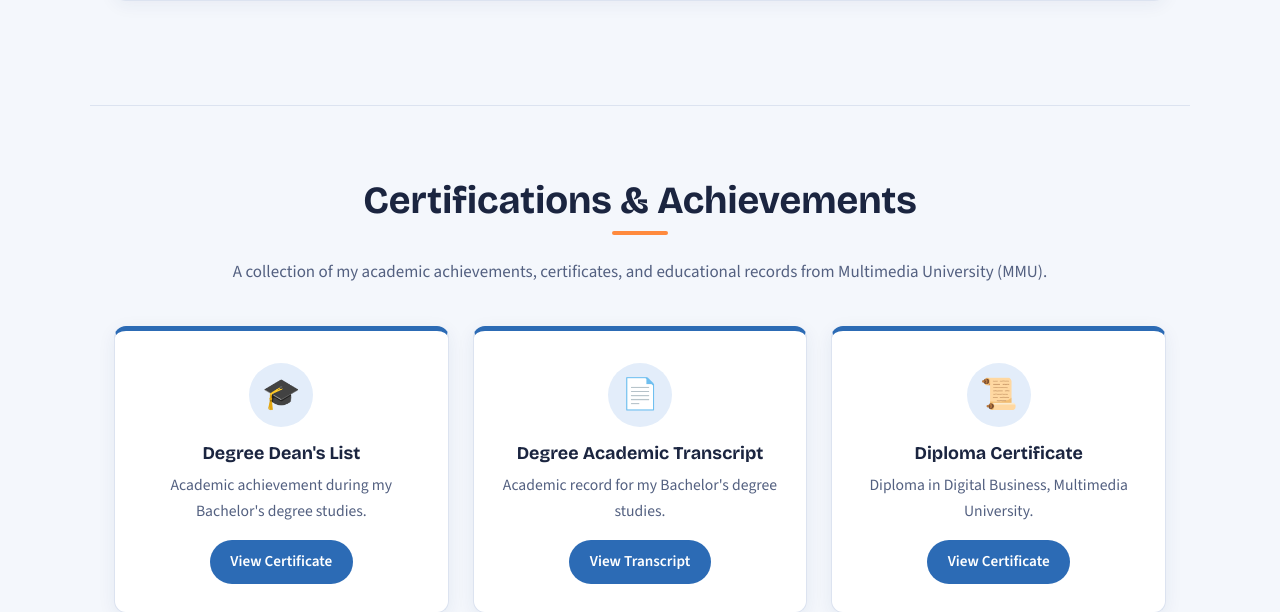
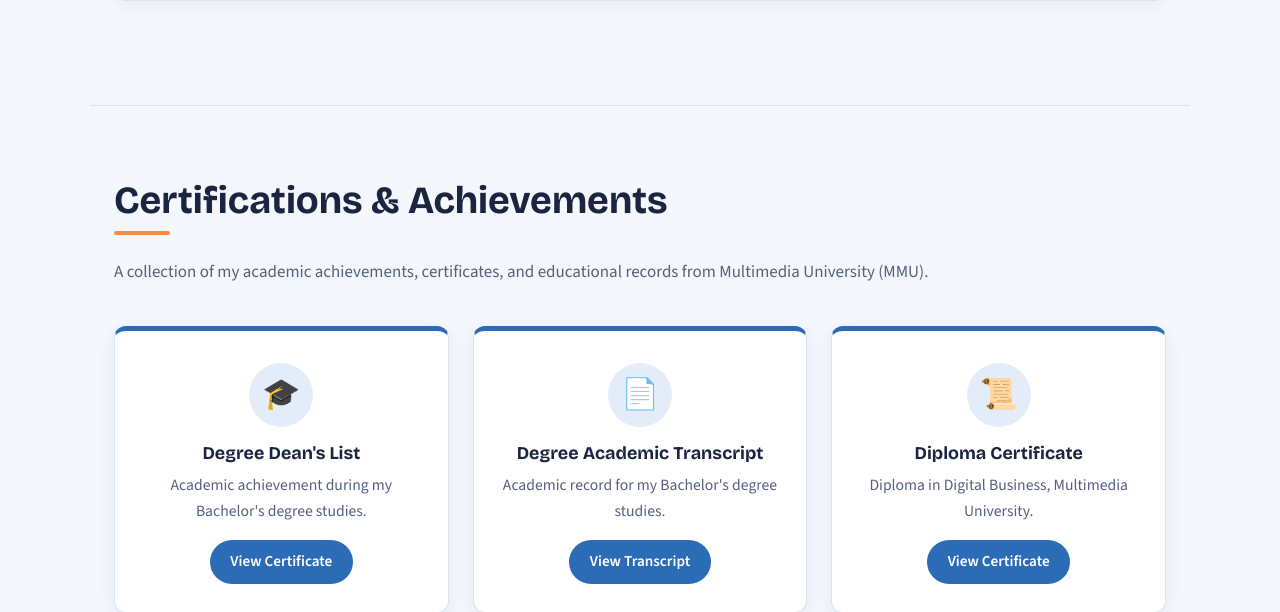
Before and after one commit to tayshiqi/TAYSHIQI_PORTFOLIO, a PHP site: page / in a window 1280 px wide. Shown: the part 4420-5032 px from the top of the page. Run offline with PHP 8.4, Linux system fonts and the light colour scheme; some libraries are stand-ins or nearby versions.

Commit message:
Update portfolio

```diff
--- a/style.css
+++ b/style.css
@@ -283,12 +283,6 @@
 /* ---------- Certifications & Achievements (centered) ---------- */
 #certifications > h2,
 #certifications > .section-description {
-    text-align: center;
-    margin-left: auto;
-    margin-right: auto;
-}
-
-#certifications > h2::after {
     margin-left: auto;
     margin-right: auto;
 }
```
